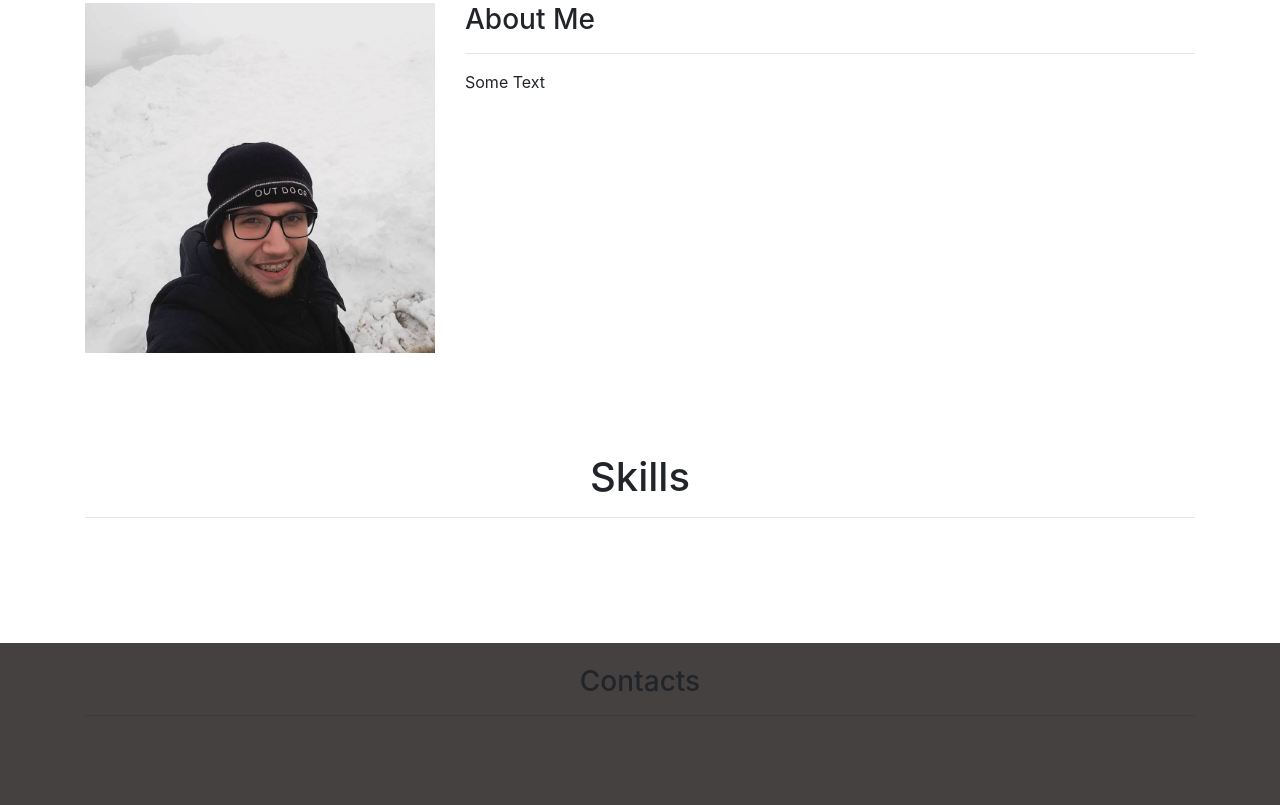
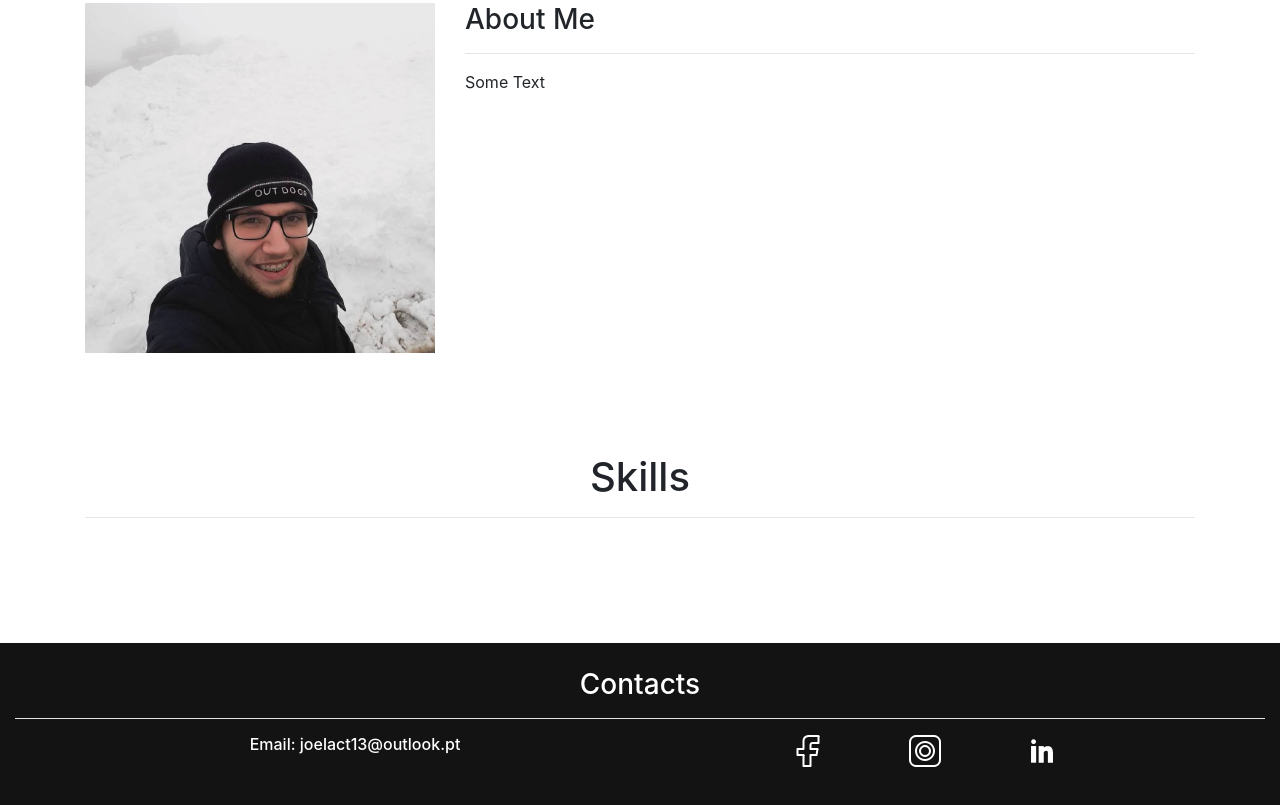
Before and after one commit to joelact/CV, a plain HTML site: page index.html in a window 1280 px wide. Shown: the part 897-1702 px from the top of the page. Drawn offline with nearby package versions, Linux system fonts and the light colour scheme.

Commit message:
add icons for social media and email on the footer

```diff
--- a/css/main.css
+++ b/css/main.css
@@ -29,6 +29,22 @@
 
 #footer{
     padding-top: 2%;
+    color: white;
+}
+
+@media (max-width: 576px){
+    .margin-sm{
+        margin-bottom: 20px;
+    }
+}
+
+.hr-footer{
+    background-color: white;
+}
+
+.footer-h6{
+    color: white;
+    text-align: center;
 }
 
 .space{
@@ -50,7 +66,7 @@
     height: 30%;
     background-size: cover;
     background-position: center;
-    background-color: #454140;
+    background-color:#131313;
 }
 
 body, html{
--- a/index.html
+++ b/index.html
@@ -83,15 +83,40 @@
     </div>
     <div class="space"></div>
     <footer class="footer-img">
-        <div class="container">
+        <div class="container-fluid">
             <div class="row">
                 <div class="col-lg-12">
                     <h3 class="text-format" id="footer">Contacts</h1>
-                    <hr>
+                        <hr class="hr-footer">
                 </div>
             </div>
-            <div class="row">
-
+        </div>
+        <div class="container responsive">
+            <div class="row flex-row justify-content-md-center">
+                <div class="col-lg-4 col-md-4 col-sm-12 offset-lg-4 mx-auto margin-sm">
+                    <h6 class="footer-h6">Email:
+                        <span>joelact13@outlook.pt</span>
+                    </h6>
+                </div>
+                <div class="col-lg-4 col-md-4 col-sm-12 mx-auto">
+                    <ul class="nav">
+                        <li class="mx-auto">
+                            <a href="">
+                                <img src="img/facebook_icon.png" alt="">
+                            </a>
+                        </li>
+                        <li class="mx-auto">
+                            <a href="">
+                                <img src="img/instagram_icon.png" alt="">
+                            </a>
+                        </li>
+                        <li class="mx-auto">
+                            <a href="">
+                                <img src="img/linkedin_icon.png" alt="">
+                            </a>
+                        </li>
+                    </ul>
+                </div>
             </div>
         </div>
     </footer>
```
Also changed, not shown: img/facebook_icon.png (added), img/instagram_icon.png (added), img/linkedin_icon.png (added).
